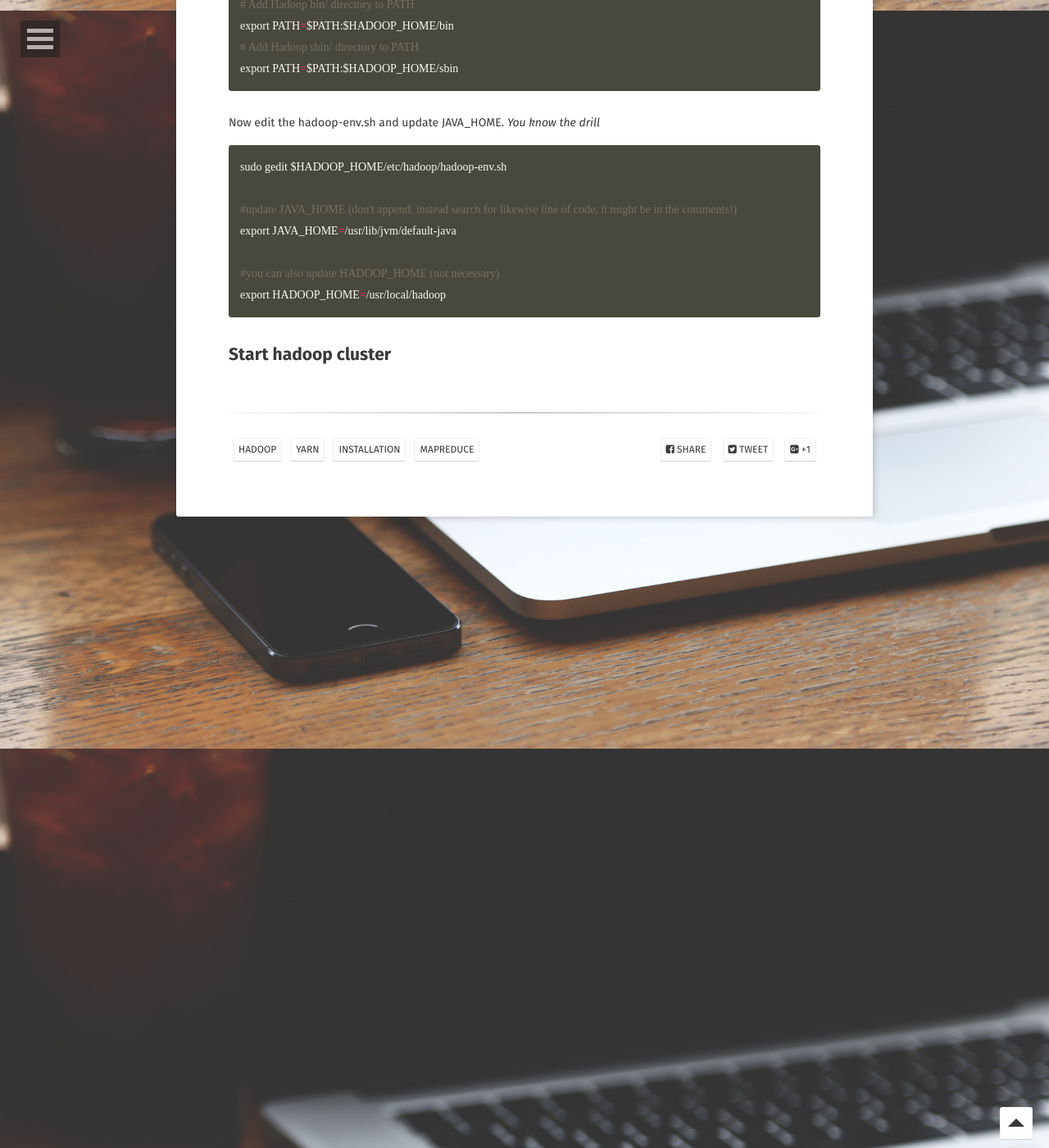
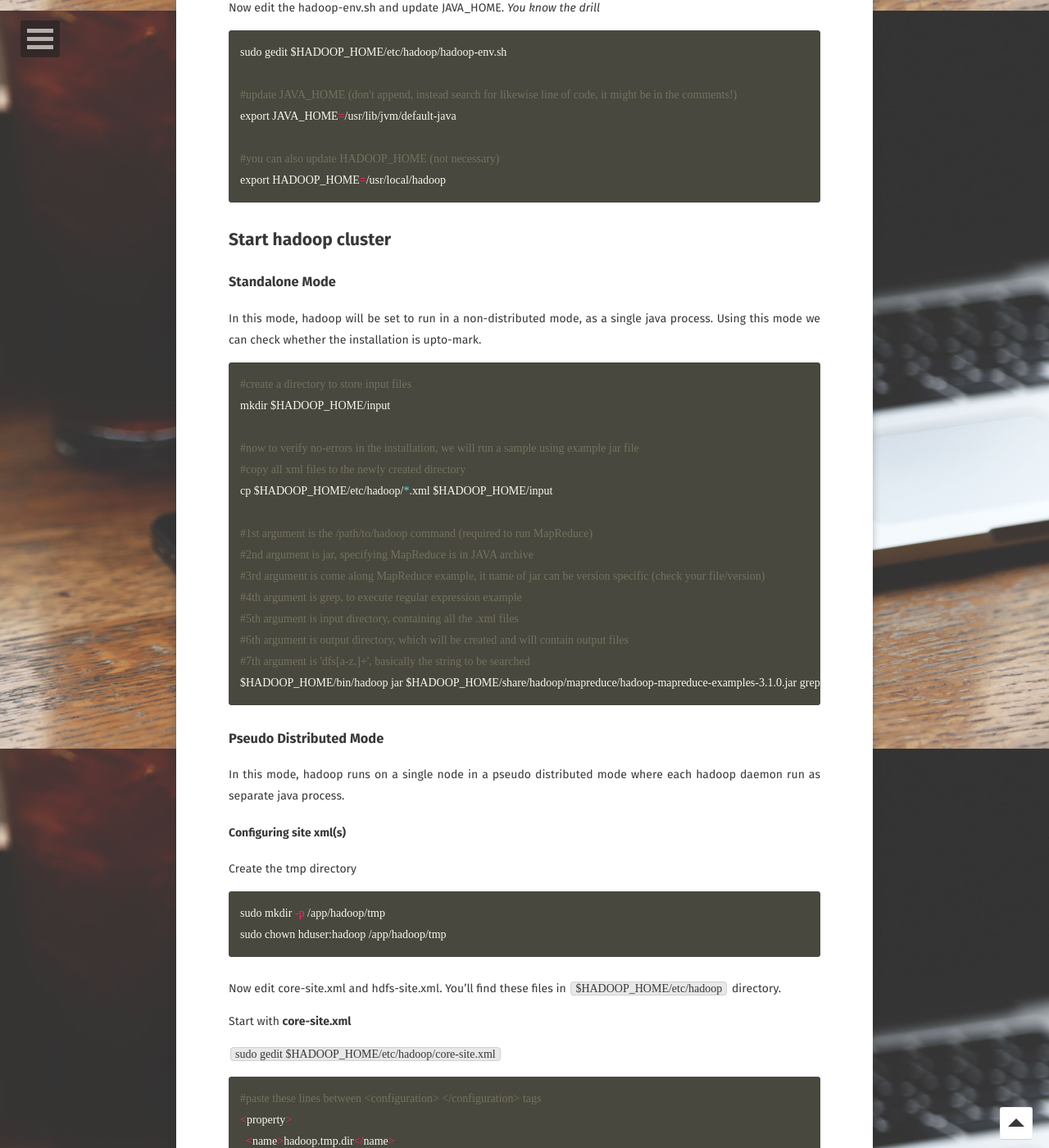
Before and after one commit to rajatgarg149/rajatgarg149.github.io, a Jekyll site: the page built from _posts/2019-01-10-hadoop-yarn-java-jdk-installation.md, in a window 1280 px wide and 1400 px high, scrolled down 2687 px. Shown: the whole window at 82% size. Built offline with Jekyll 4.4.1, drawn with Linux system fonts in a browser that asks for light colours; some web fonts are replaced; comment, search, counter and statistics services are not loaded; some of the changed text lies outside the part shown.

Commit message:
markdown syntax bash

````diff
--- a/_posts/2019-01-10-hadoop-yarn-java-jdk-installation.md
+++ b/_posts/2019-01-10-hadoop-yarn-java-jdk-installation.md
@@ -17,44 +17,48 @@ Start with installing prerequisites:
 
 ### JAVA-JDK
 
-{% highlight css %}
+```bash
 sudo apt-get install default-java
-{% endhighlight %}
+```
 
 ### Add a dedicated hadoop user
 
 It'll create a new user to install/run hadoop keeping it separated from other user accounts.
 
-{% highlight css %}
+```bash
 sudo -S addgroup hadoop
 sudo adduser --ingroup hadoop hduser
-{% endhighlight %}
+```
 
 ### Configuring SSH
 
 The below command will transfer the terminal access to newly created hduser
 
-{% highlight css %}
+```bash
 su - hduser
-{% endhighlight %}
+```
+
 Hadoop requires an SSH access to manage nodes present all over the cluster. This command will generate an SSH key with empty(string) password. In general, it's not recommended to use empty(string) password, but since we don't want to enter the passphrase each time Hadoop connects to its nodes therefore, leave it empty.
 
-{% highlight css %}
+```bash
 ssh-keygen -t rsa -P ""
-{% endhighlight %}
+```
+
 The command creates a new file and appends generated key to it.
-{% highlight css %}
+
+```bash
 cat .ssh/id_rsa.pub >> .ssh/authorized_keys
-{% endhighlight %}
+```
 
 Now we'll need root access through hduser, thus we'll add hduser to the list of sudoers. `sudo visudo` and then append `hduser ALL=(ALL:ALL) ALL` at the EOF.
 
 Now we need to disable IPv6. Hence, `sudo gedit /etc/sysctl.conf` and then append following at the EOF.
-{% highlight css %}
+
+```bash
 net.ipv6.conf.all.disable_ipv6 = 1
 net.ipv6.conf.default.disable_ipv6 = 1
 net.ipv6.conf.lo.disable_ipv6 = 1
-{% endhighlight %}
+```
 
 Now, **reboot** system. On boot, check whether the ipv6 has been disabled.
 
@@ -62,7 +66,7 @@ Now, **reboot** system. On boot, check whether the ipv6 has been disabled.
 
 ### Download hadoop
 
-{% highlight css %}
+```bash
 #change directory
 cd /usr/local
 
@@ -78,7 +82,7 @@ sudo mv hadoop-3.1.0 hadoop
 
 #change the owner of files to hduser
 sudo chown -R hduser:hadoop hadoop
-{% endhighlight %}
+```
 
 ### Set environment variables
 
@@ -119,3 +123,100 @@ export HADOOP_HOME=/usr/local/hadoop
 
 
 ## Start hadoop cluster
+
+### Standalone Mode
+
+In this mode, hadoop will be set to run in a non-distributed mode, as a single java process. Using this mode we can check whether the installation is upto-mark.
+
+```bash
+#create a directory to store input files
+mkdir $HADOOP_HOME/input
+
+#now to verify no-errors in the installation, we will run a sample using example jar file
+#copy all xml files to the newly created directory
+cp $HADOOP_HOME/etc/hadoop/*.xml $HADOOP_HOME/input
+
+#1st argument is the /path/to/hadoop command (required to run MapReduce)
+#2nd argument is jar, specifying MapReduce is in JAVA archive
+#3rd argument is come along MapReduce example, it name of jar can be version specific (check your file/version)
+#4th argument is grep, to execute regular expression example
+#5th argument is input directory, containing all the .xml files
+#6th argument is output directory, which will be created and will contain output files
+#7th argument is 'dfs[a-z.]+', basically the string to be searched
+$HADOOP_HOME/bin/hadoop jar $HADOOP_HOME/share/hadoop/mapreduce/hadoop-mapreduce-examples-3.1.0.jar grep input output 'dfs[a-z.]+'
+```
+
+### Pseudo Distributed Mode
+
+In this mode, hadoop runs on a single node in a pseudo distributed mode where each hadoop daemon run as separate java process.
+
+#### Configuring site xml(s)
+
+Create the tmp directory
+
+```bash
+sudo mkdir -p /app/hadoop/tmp
+sudo chown hduser:hadoop /app/hadoop/tmp
+```
+
+
+
+Now edit core-site.xml and hdfs-site.xml. You'll find these files in `$HADOOP_HOME/etc/hadoop` directory.
+
+Start with **core-site.xml**
+
+`sudo gedit $HADOOP_HOME/etc/hadoop/core-site.xml`
+
+```python
+#paste these lines between <configuration> </configuration> tags
+<property>
+  <name>hadoop.tmp.dir</name>
+  <value>/app/hadoop/tmp</value>
+  <description>A base for other temporary directories.</description>
+</property>
+
+<property>
+  <name>fs.defaultFS</name>
+  <value>hdfs://localhost:9000</value>
+  <description>The name of the default file system.  A URI whose
+  scheme and authority determine the FileSystem implementation.  The
+  uri's scheme determines the config property (fs.SCHEME.impl) naming
+  the FileSystem implementation class.  The uri's authority is used to
+  determine the host, port, etc. for a filesystem.</description>
+</property>
+```
+
+**hdfs-site.xml**
+
+`sudo gedit $HADOOP_HOME/etc/hadoop/hdfs-site.xml`
+
+```python
+#paste these lines between <configuration> </configuration> tags
+<property>
+  <name>dfs.replication</name>
+  <value>1</value>
+  <description>Default block replication.
+  The actual number of replications can be specified when the file is created.
+  The default is used if replication is not specified in create time.
+  </description>
+</property>
+```
+
+Format namenode (you'll need to do this only the first time you set up hadoop cluster i.e, the time of installation)
+
+```bash
+#On running this command, you'll get the o/p with SHUTDOWN_MSG at the end.
+#Don't worry it's not an error
+$HADOOP_HOME/bin/hdfs namenode -format
+```
+
+Now it's time to *start the HADOOP CLUSTER!!!*
+
+```bash
+#start the namenode and datanode daemon
+$HADOOP_HOME/sbin/start-dfs.sh
+```
+
+**Yeah, it's done!**
+
+You can check the cluster nodes
````
